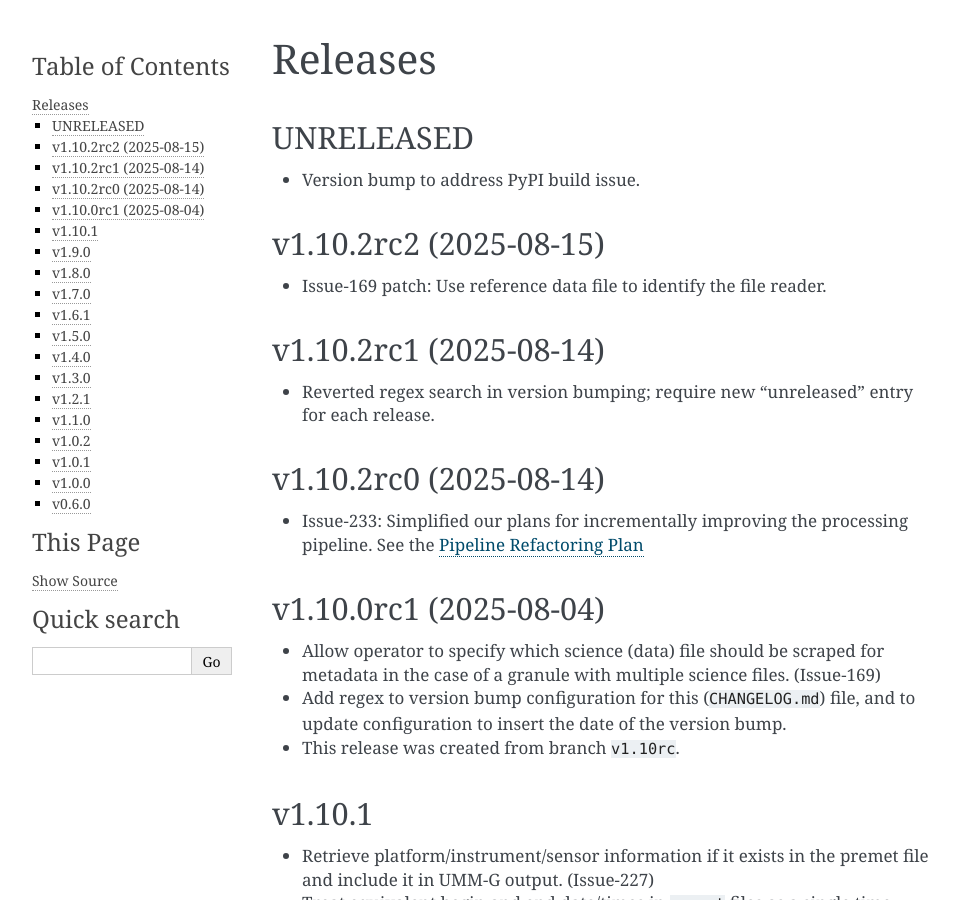
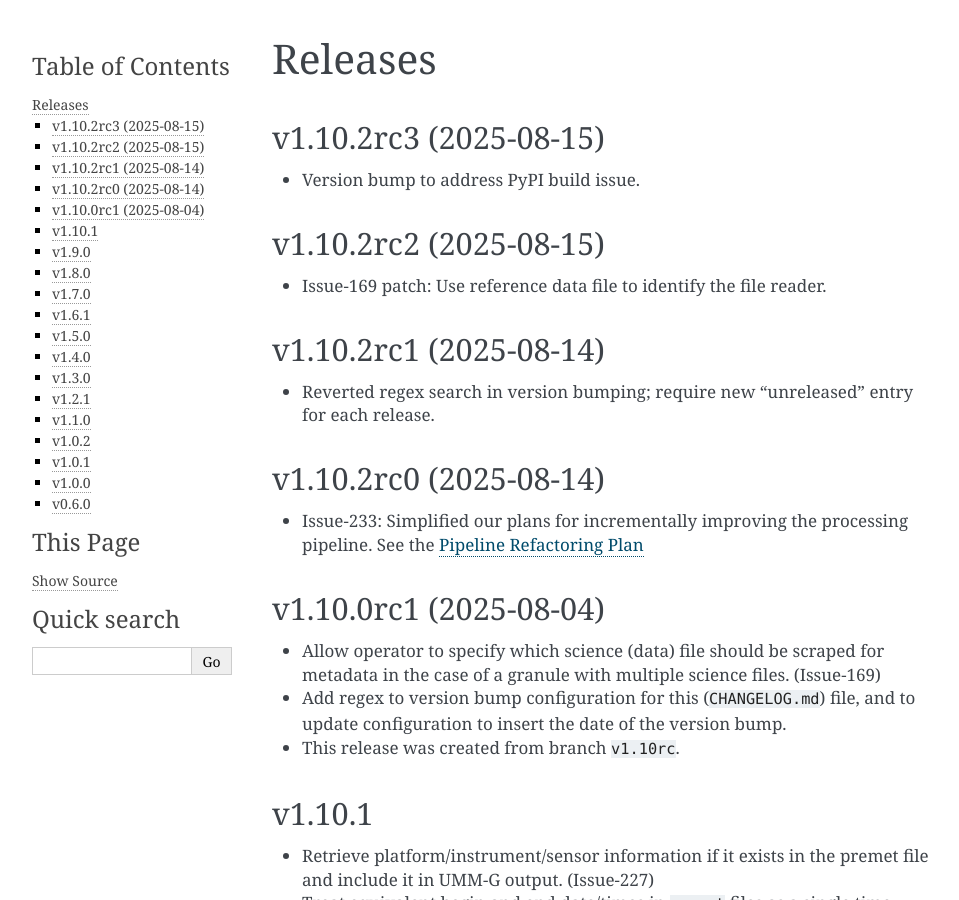
Before and after one commit to nsidc/granule-metgen, a Sphinx documentation site: the page built from docs/source/releases.rst, in a window 1280 px wide and 900 px high. Shown: the whole window, without its empty margins (148-1107 px from the left). Built offline with Sphinx 7.4.7, drawn with Linux system fonts in a browser that asks for light colours.

Commit message:
Bump version: 1.10.2rc2 → 1.10.2rc3

```diff
--- a/CHANGELOG.md
+++ b/CHANGELOG.md
@@ -1,4 +1,4 @@
-## UNRELEASED
+## v1.10.2rc3 (2025-08-15)
 
 * Version bump to address PyPI build issue.
 
--- a/docs/source/conf.py
+++ b/docs/source/conf.py
@@ -6,8 +6,8 @@
 project = "MetGenC"
 copyright = "2024, NSIDC"
 author = "National Snow and Ice Data Center"
-release = "v1.10.2rc2"
-version = "v1.10.2rc2"
+release = "v1.10.2rc3"
+version = "v1.10.2rc3"
 
 extensions = [
     "myst_parser",
--- a/pyproject.toml
+++ b/pyproject.toml
@@ -1,6 +1,6 @@
 [tool.poetry]
 name = "nsidc-metgenc"
-version = "1.10.2rc2"
+version = "1.10.2rc3"
 description = "The nsidc-metgenc package enables data producers as well as Operations staff managing the data ingest workflow to create metadata files conforming to NASA's Common Metadata Repository UMM-G specification."
 authors = ["National Snow and Ice Data Center (NSIDC) <nsidc@nsidc.org>"]
 readme = "README.md"
@@ -53,7 +53,7 @@
 beautifulsoup4 = "^4.13.4"
 
 [tool.bumpversion]
-current_version = "1.10.2rc2"
+current_version = "1.10.2rc3"
 parse = """(?x)
     (?P<major>0|[1-9]\\d*)\\.
     (?P<minor>0|[1-9]\\d*)\\.
```
Also changed, not shown: 1 other file.
